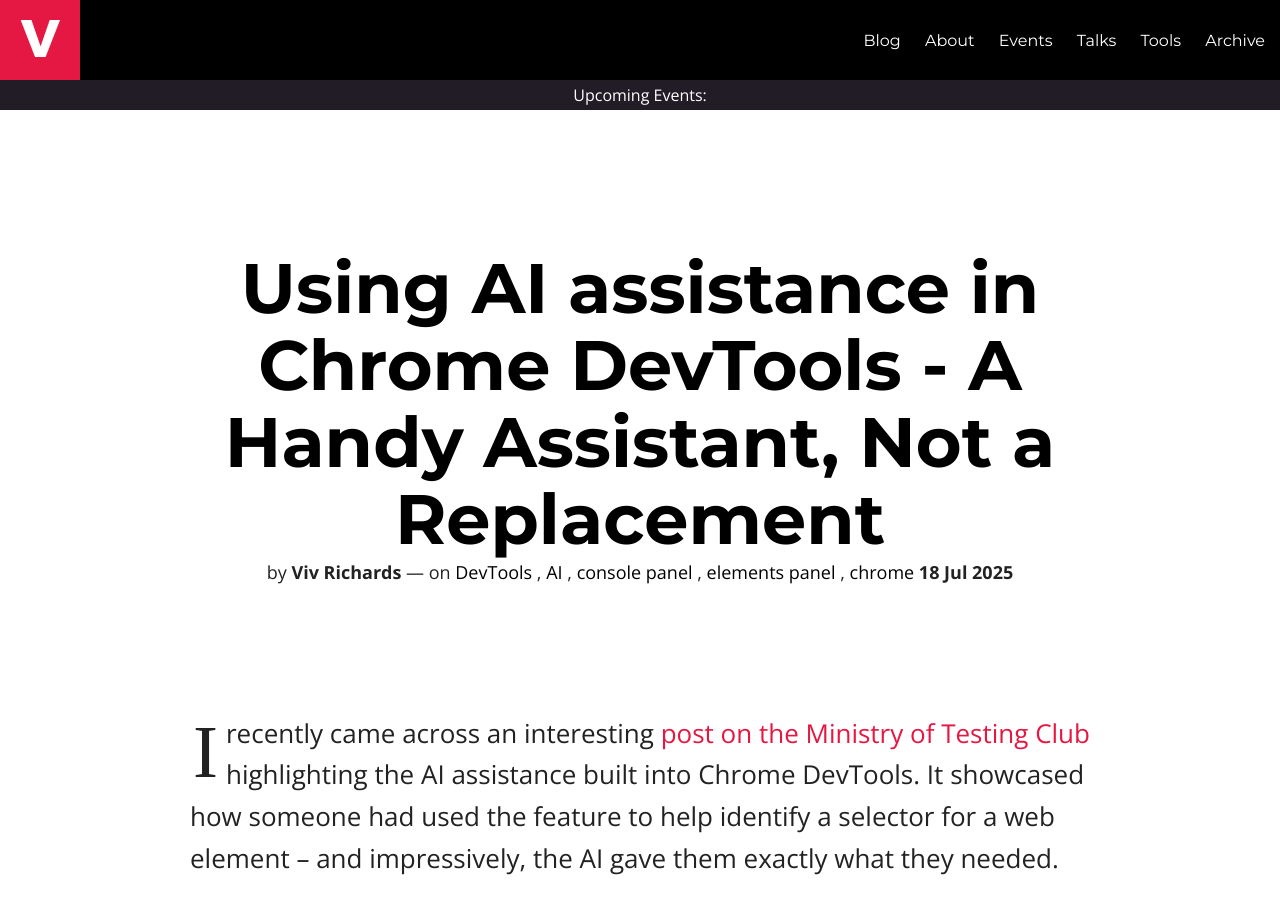
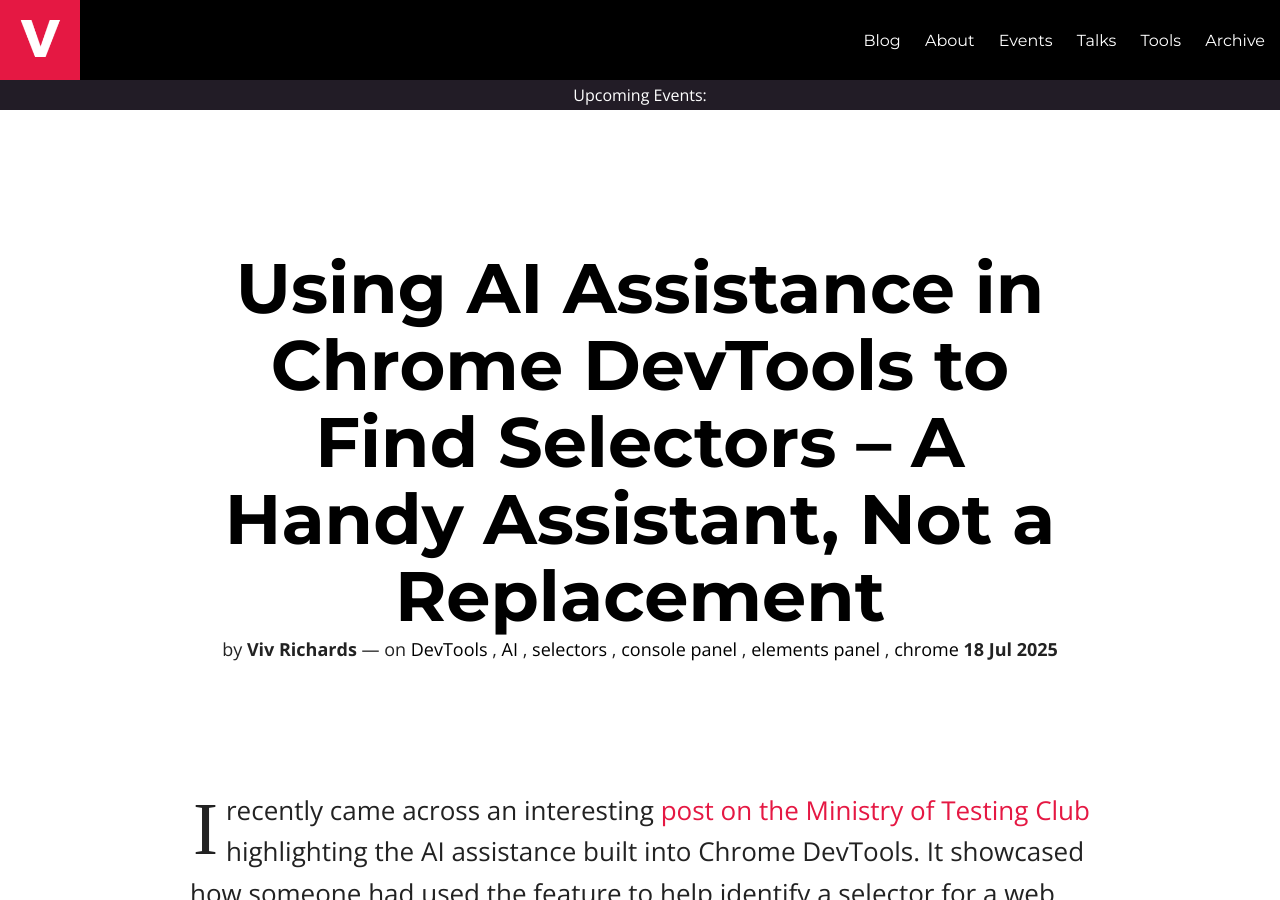
Before and after one commit to vivrichards600/vivrichards600.github.io, a Jekyll site: the page built from _posts/2025-07-18-devtools-ai-assistance--find-selectors-a-handy-assistant-not-replacement.md, in a window 1280 px wide and 900 px high. Built offline with Jekyll 4.4.1, drawn with Linux system fonts in a browser that asks for light colours; nearby versions of some CDN libraries; comment, search, counter and statistics services are not loaded.

Commit message:
Update blog title

```diff
--- a/_posts/2025-07-18-devtools-ai-assistance-a-handy-assistant-not-replacement.md
+++ b/_posts/2025-07-18-devtools-ai-assistance--find-selectors-a-handy-assistant-not-replacement.md
@@ -1,11 +1,11 @@
 ---
 layout: post
-title: Using AI assistance in Chrome DevTools - A Handy Assistant, Not a Replacement
+title: Using AI Assistance in Chrome DevTools to Find Selectors – A Handy Assistant, Not a Replacement
 description:
 headline:
 modified: 2025-07-18
 category: DevTools
-tags: [DevTools, AI, console panel, elements panel, chrome]
+tags: [DevTools, AI, selectors, console panel, elements panel, chrome]
 imagefeature:
 mathjax:
 chart:
```
